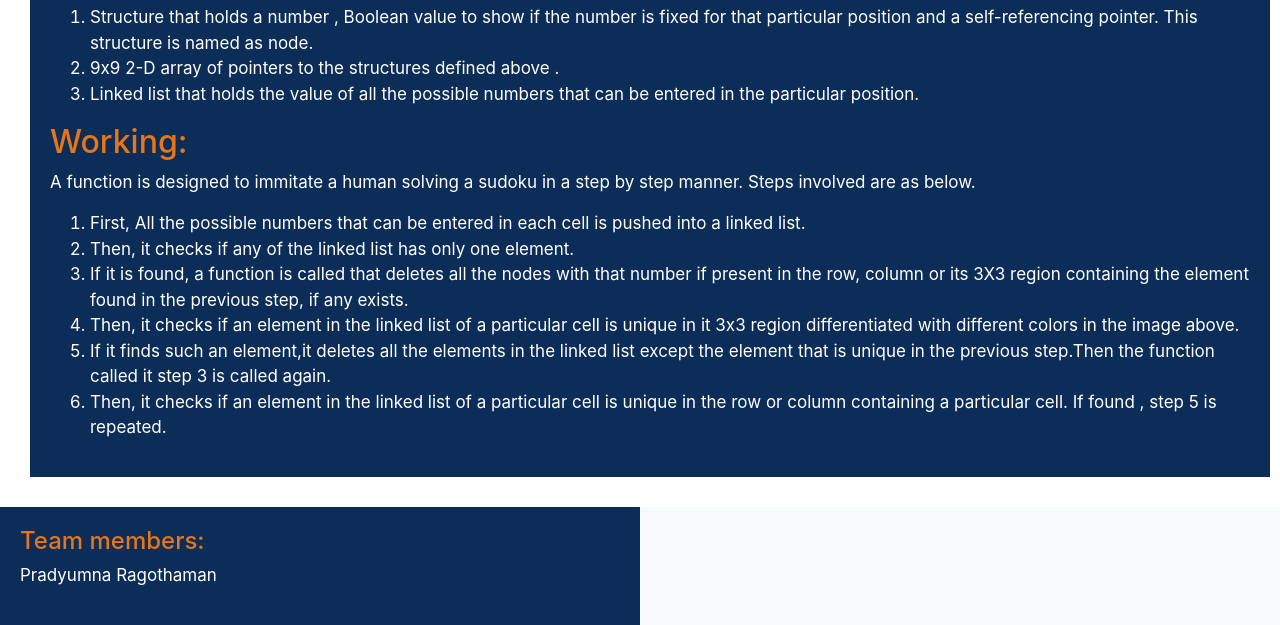
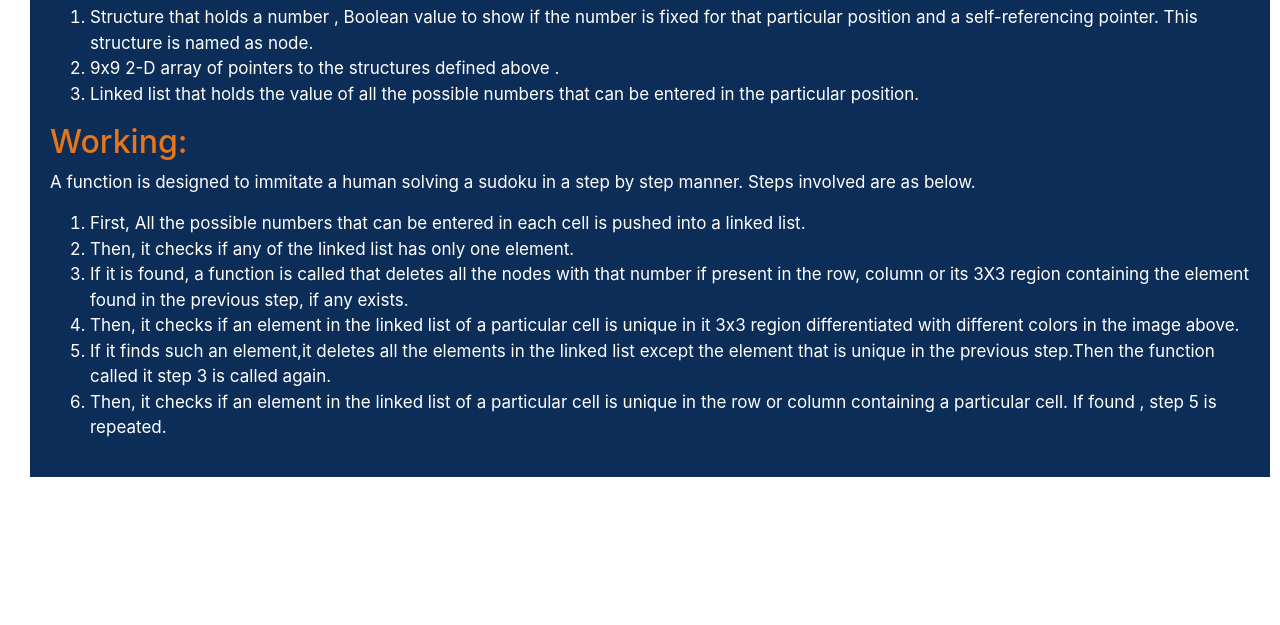
Before and after one commit to pradyumnarago/sudoku-solver, a plain HTML site: page myproject/index.html in a window 1280 px wide. Shown: the part 1024-1649 px from the top of the page. After the commit the page ends 1531 px from the top, so only its background shows below. Drawn offline with nearby package versions, Linux system fonts and the light colour scheme.

Commit message:
Corrections

```diff
--- a/myproject/index.html
+++ b/myproject/index.html
@@ -134,23 +134,6 @@
             </ol>
         </div>
     </div>
-    <div class="footer m-0 p-0 mt-0">
-        <div class="container-fluid bg-light">
-            <div class="row">
-                <div class="col-12 col-md-6 card1 m-0">
-                    <h4 class="heading1">
-                        Team members:
-                    </h4>
-                    <div class="w-100">
-                            <p class="text1">Pradyumna Ragothaman</p>
-                    </div>
-                </div>
 
-
-
-
-            </div>
-        </div>
-    </div>
 </body>
 </html>
```
